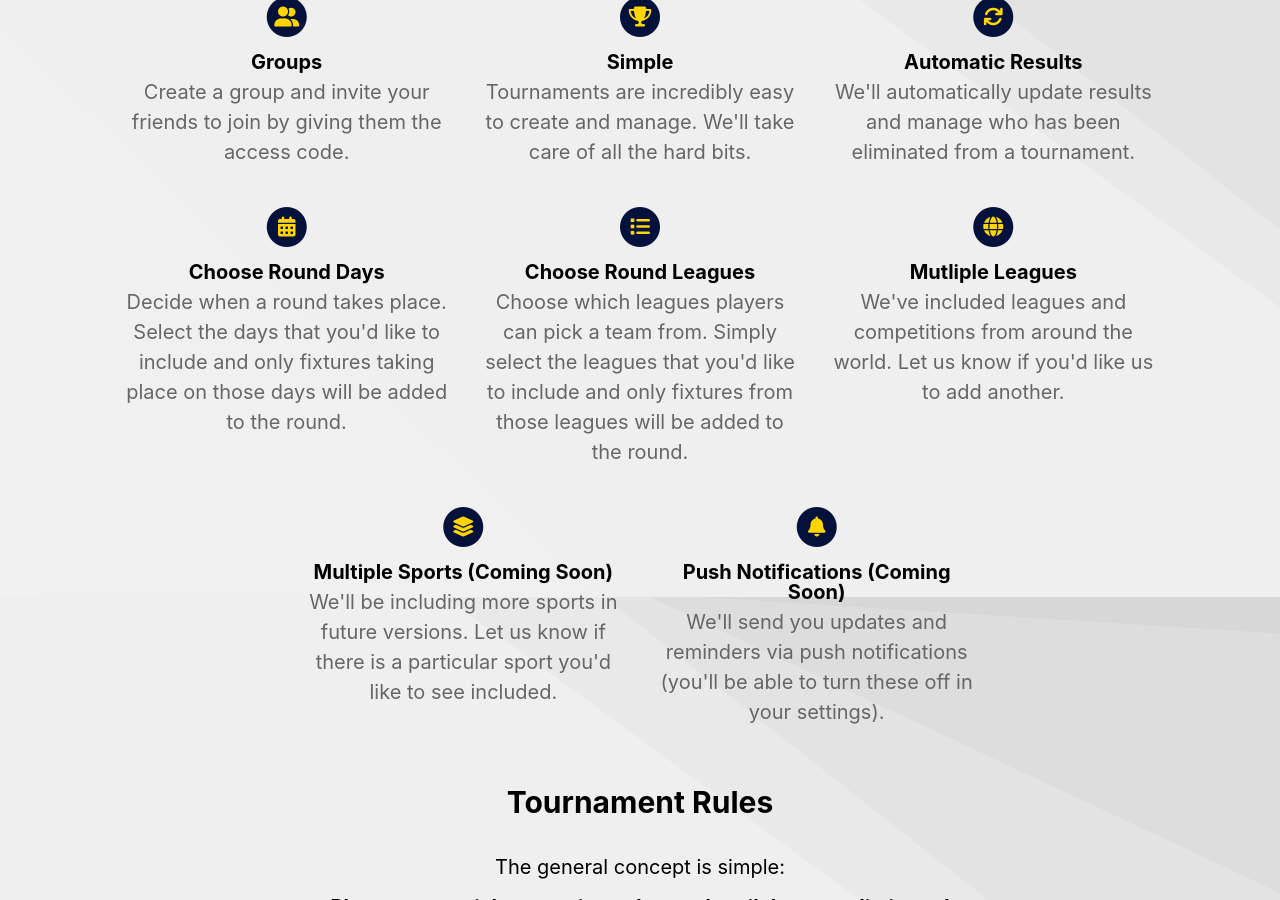
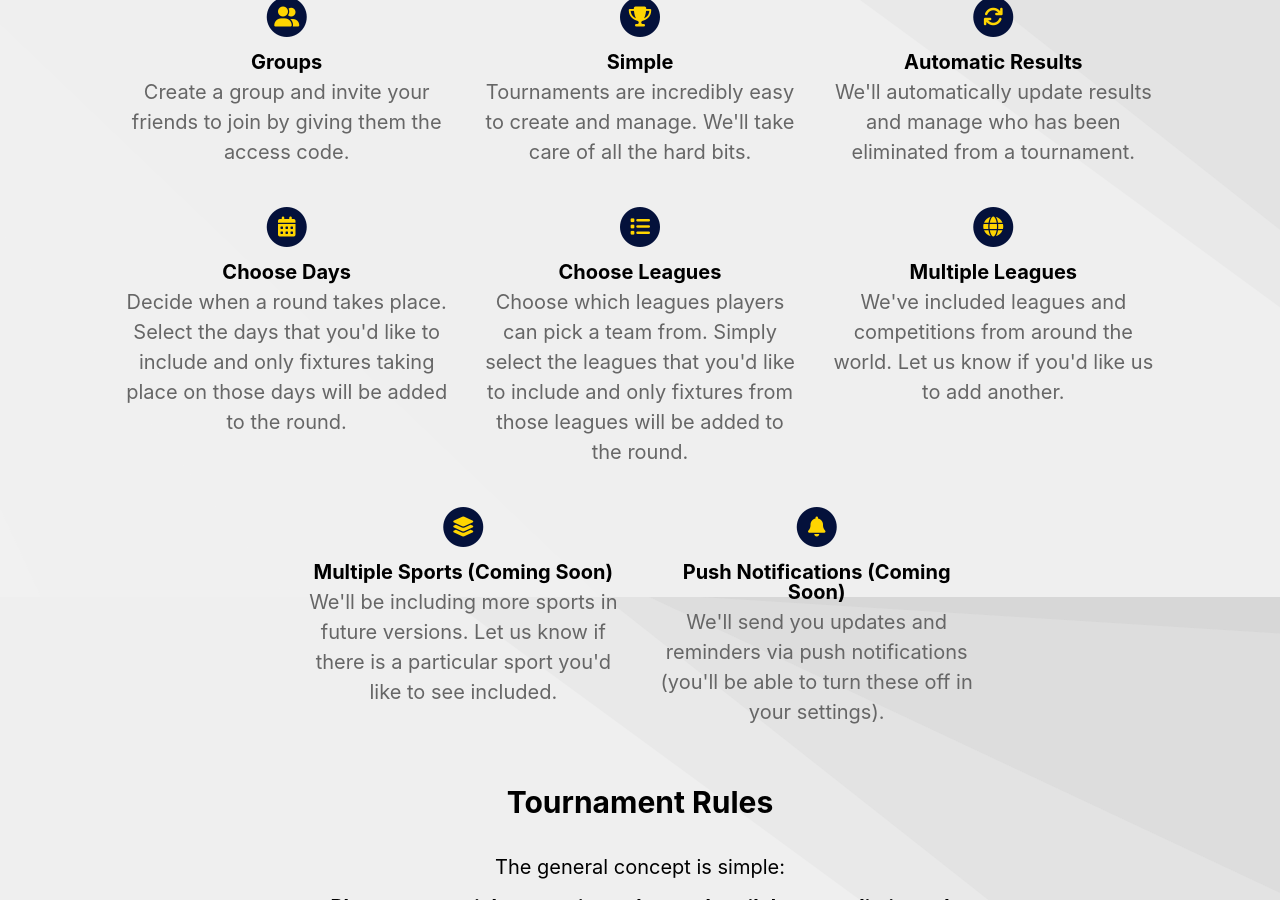
Before and after one commit to dbbill/dbbill.github.io, a Jekyll site: the page built from index.md, in a window 1280 px wide and 900 px high, scrolled down 1203 px. Built offline with Jekyll 4.4.1, drawn with Linux system fonts in a browser that asks for light colours; nearby versions of some CDN libraries.

Commit message:
Spelling fixes

```diff
--- a/_config.yml
+++ b/_config.yml
@@ -45,19 +45,19 @@ features                                  :
       We'll automatically update results and manage who has been eliminated from a tournament.
     fontawesome_icon_name                 : sync
 
-  - title                                 : Choose Round Days
+  - title                                 : Choose Days
     description                           : >
       Decide when a round takes place.
       Select the days that you'd like to include and only fixtures taking place on those days will be added to the round.
     fontawesome_icon_name                 : calendar-days
 
-  - title                                 : Choose Round Leagues
+  - title                                 : Choose Leagues
     description                           : >
       Choose which leagues players can pick a team from.
       Simply select the leagues that you'd like to include and only fixtures from those leagues will be added to the round.
     fontawesome_icon_name                 : list
 
-  - title                                 : Mutliple Leagues
+  - title                                 : Multiple Leagues
     description                           : >
       We've included leagues and competitions from around the world. Let us know if you'd like us to add another.
     fontawesome_icon_name                 : globe
```
